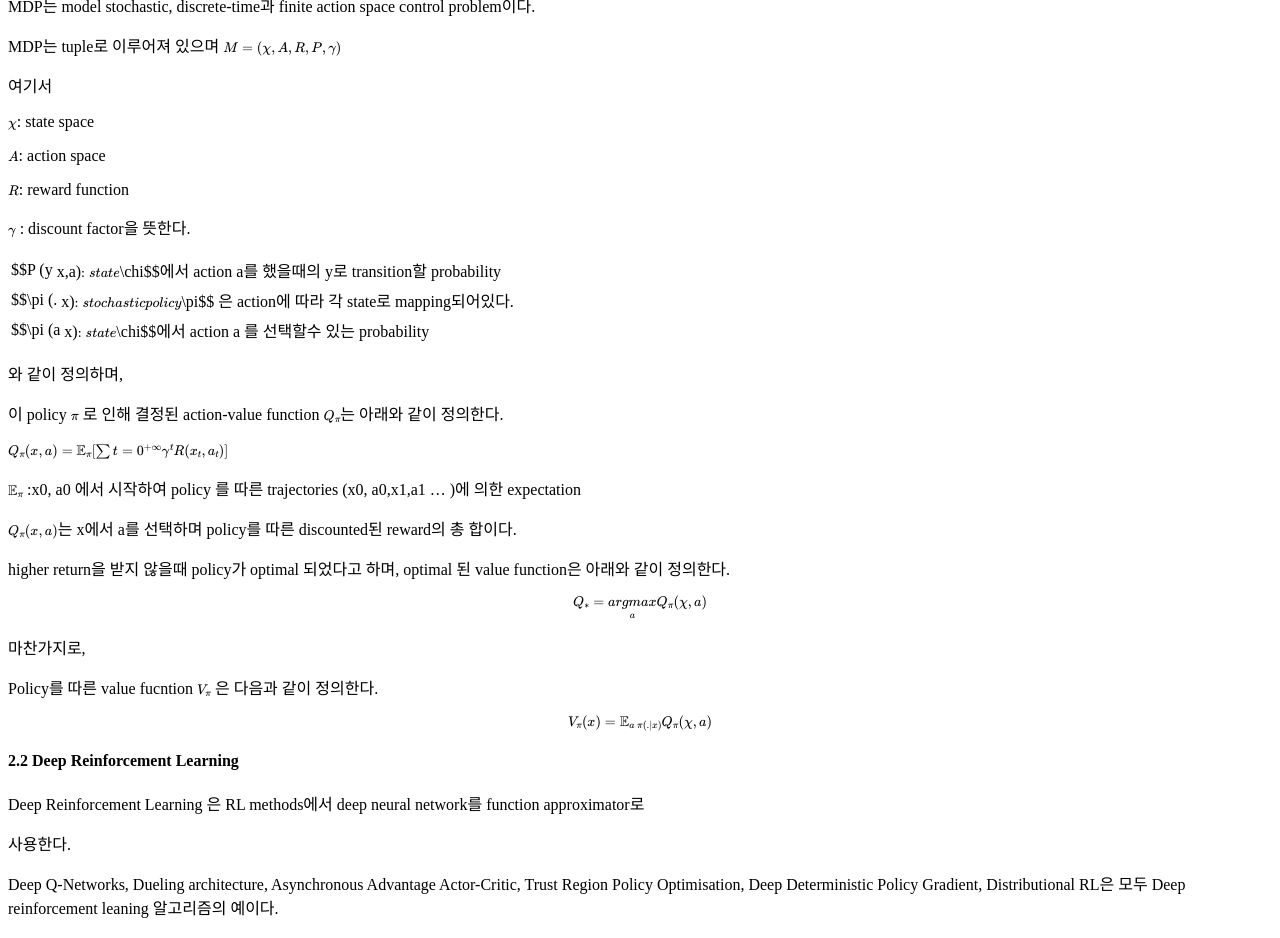
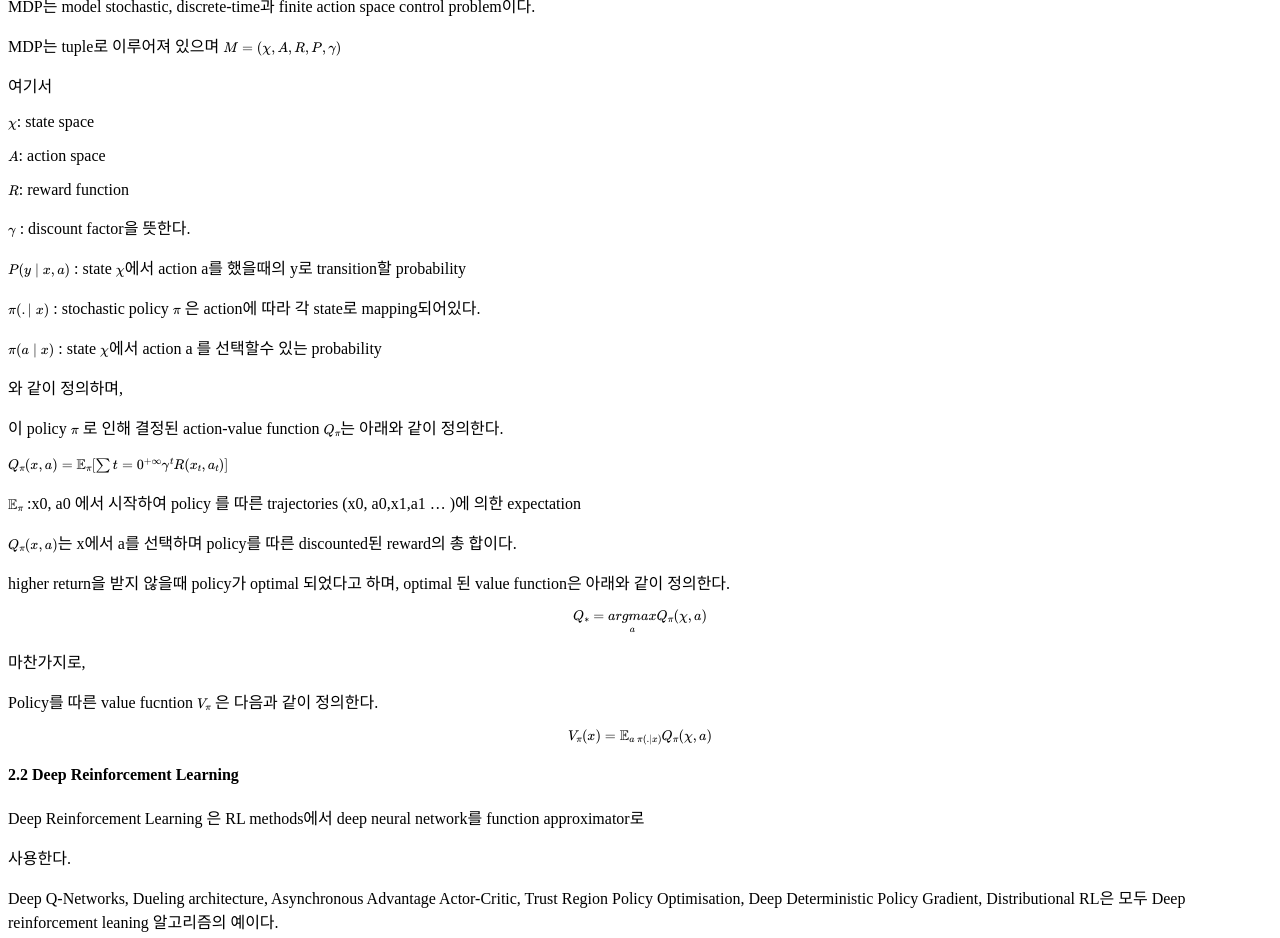
Before and after one commit to wonseokjung/wonseokjung.github.io, a Jekyll site: the page built from _posts/2018-05-1-RL-Totherb-2.md, in a window 1280 px wide and 1400 px high, scrolled down 4290 px. Shown: the top 938 px of the window. Built offline with Jekyll 4.4.1, drawn with Linux system fonts in a browser that asks for light colours; formulas are drawn with MathJax 3; some of the changed text lies outside the part shown.

Commit message:
Update 2018-05-1-RL-Totherb-2.md

```diff
--- a/_posts/2018-05-1-RL-Totherb-2.md
+++ b/_posts/2018-05-1-RL-Totherb-2.md
@@ -108,11 +108,11 @@ $$R$$: reward function
 
 $$\gamma$$ : discount factor을 뜻한다.
 
-$$P (y|x,a)$$ : state $$\chi$$에서 action a를 했을때의 y로 transition할 probability
+$$P (y\mid x,a)$$ : state $$\chi$$에서 action a를 했을때의 y로 transition할 probability
 
-$$\pi (.|x)$$ : stochastic policy $$\pi$$ 은 action에 따라 각 state로 mapping되어있다.
+$$\pi (.\mid x)$$ : stochastic policy $$\pi$$ 은 action에 따라 각 state로 mapping되어있다.
 
-$$\pi (a|x)$$ : state $$\chi$$에서 action a 를 선택할수 있는 probability
+$$\pi (a\mid x)$$ : state $$\chi$$에서 action a 를 선택할수 있는 probability
 
 와 같이 정의하며,
 
@@ -135,7 +135,7 @@ $$Q_{*} = \underset{a}{argmax} Q_{\pi}(\chi,a)$$
 
 Policy를 따른 value fucntion $$V_{\pi}$$ 은 다음과 같이 정의한다.
 
-$$V_{\pi}(x)=\mathbb{E}_{a~\pi(.|x)}Q_{\pi}(\chi,a)$$
+$$V_{\pi}(x)=\mathbb{E}_{a~\pi(.\mid x)}Q_{\pi}(\chi,a)$$
 
 
 #### 2.2 Deep Reinforcement Learning
@@ -160,7 +160,7 @@ DQN은  action-value function $$Q(x,a)$$의 neural network parameter $$\theta$$
 
 
 
-* D : Replaybuffer에서의 $$e = x,a,r = R(x,a)y~ P(.|x,a))$$ transition 을 따른
+* D : Replaybuffer에서의 $$e = x,a,r = R(x,a)y~ P(.\mid x,a))$$ transition 을 따른
 
 distribution에서 drawn한 것이다.
 
```
